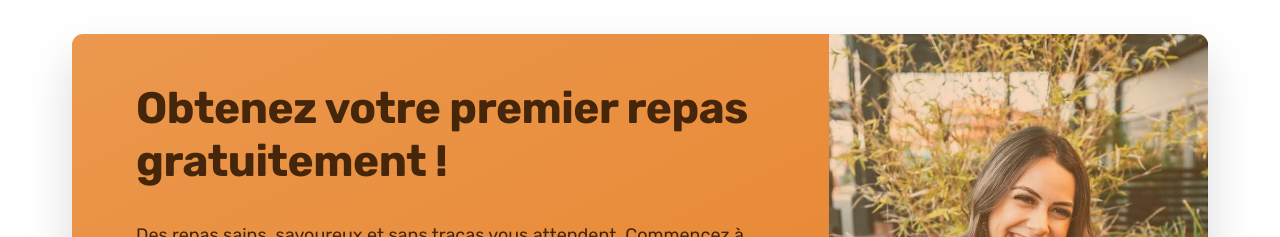
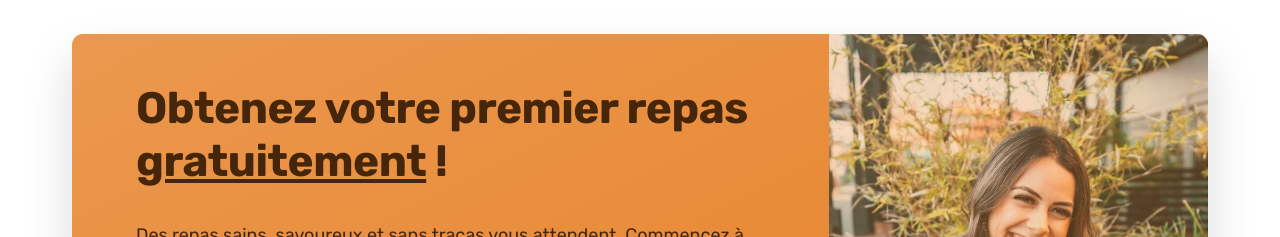
Before and after one commit to Morg9864/Omnifood, a plain HTML site: page index.html in a window 1280 px wide. Shown: the part 6700-6937 px from the top of the page. Drawn offline with nearby package versions, Linux system fonts and the light colour scheme; some packages are replaced by stand-ins of ours; a script that the page names is missing.

Commit message:
style: Add underline class for text decoration

```diff
--- a/css/general.css
+++ b/css/general.css
@@ -263,3 +263,7 @@ btn:visited {
 strong {
 	font-weight: 500;
 }
+
+.underline {
+	text-decoration: underline;
+}
```
